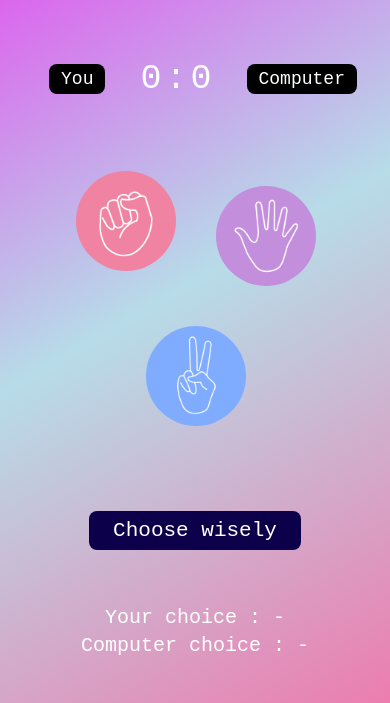
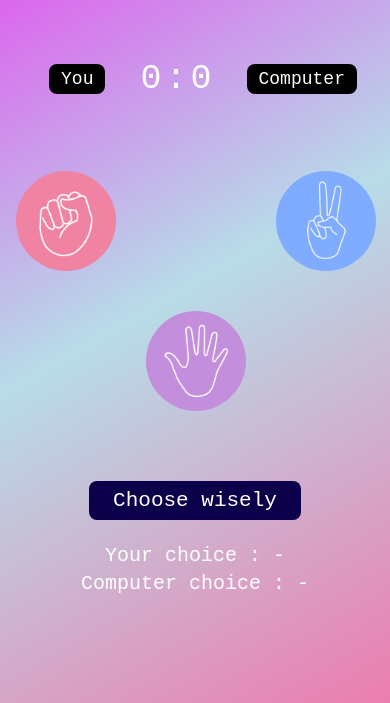
Before and after one commit to HarshAsnanigithub/rock-paper-scissors, a plain HTML site: page index.html in a window 390 px wide. Shown: the part 141-844 px from the top of the page. Drawn offline with Linux system fonts and the light colour scheme.

Commit message:
Update style.css

```diff
--- a/style.css
+++ b/style.css
@@ -141,13 +141,9 @@ img:hover {
     .fourth {
         flex-direction: column;
         gap: 5px;
-        margin-top: 4rem;
+        margin-top: 2rem;
     }
 
-    .choices {
-        height: 300px;
-        gap: 10px;
-    }
 
     .two {
         padding: 8px 35px;
```
